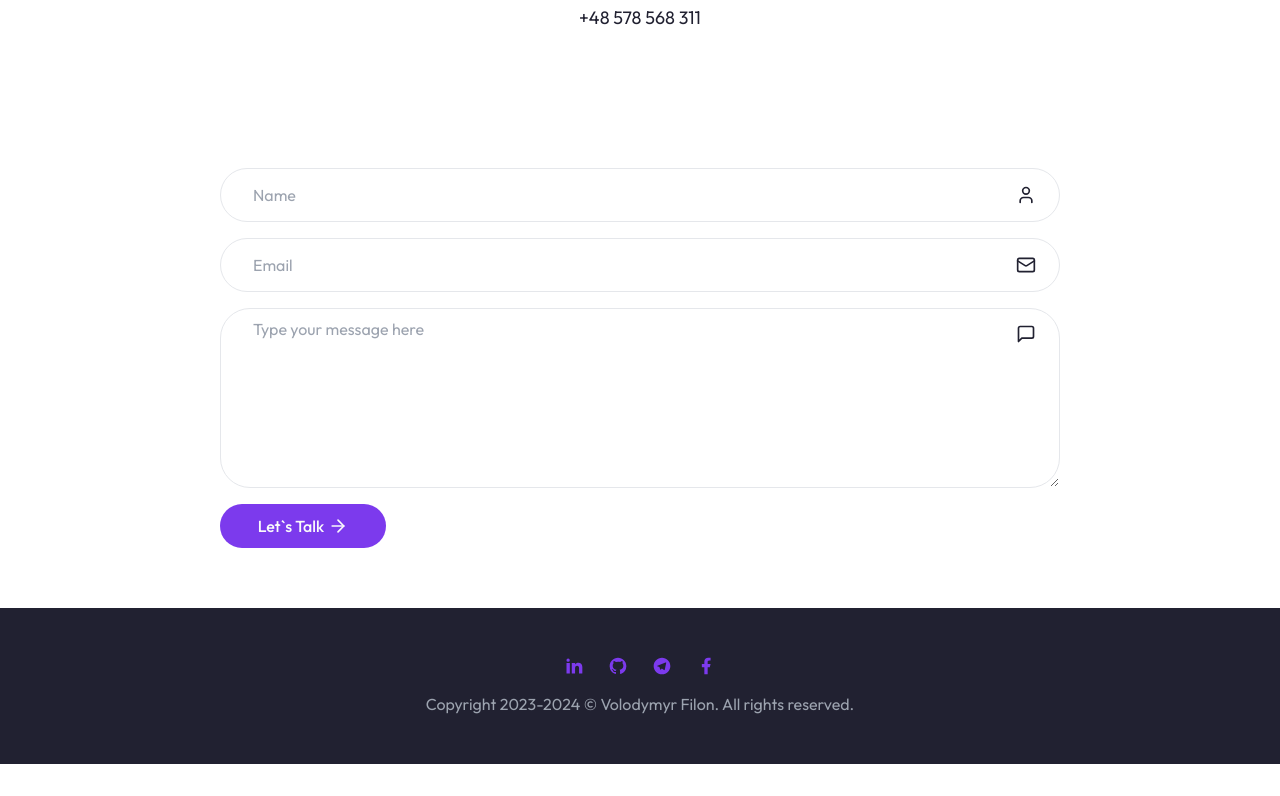
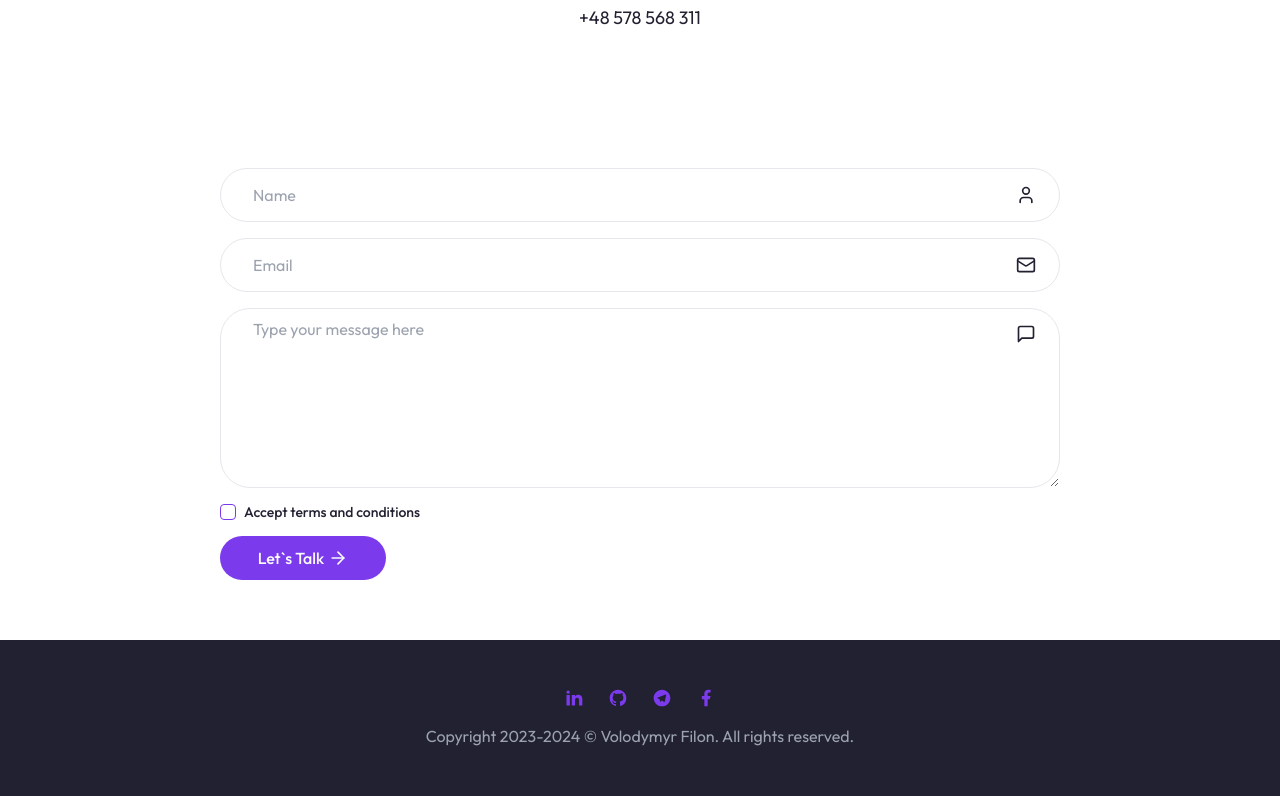
Before and after one commit to volodymyrfilon/portfolio-website, a Next.js app: page /contact in a window 1280 px wide. Shown: the part 604-1400 px from the top of the page. Before the commit the page ends 1368 px from the top, so only its background shows below. Built offline with nearby package versions, Linux system fonts and the light colour scheme.

Commit message:
feat: form checkbox

```diff
--- a/components/Form.jsx
+++ b/components/Form.jsx
@@ -3,6 +3,7 @@
 
 import { ArrowRightIcon, MailIcon, MessageSquare, User } from 'lucide-react'
 import { Button } from './ui/button'
+import { Checkbox } from './ui/checkbox'
 import { Input } from './ui/input'
 import { Textarea } from './ui/textarea'
 
@@ -81,10 +82,26 @@
 				/>
 				<MessageSquare className='absolute top-4 right-6' size={20} />
 			</div>
-			<Button className='flex items-center gap-x-1 max-w-[166px]'>
-				Let`s Talk
-				<ArrowRightIcon size={20} />
-			</Button>
+			{/* checkbox and button */}
+			<div className='flex flex-col justify-between gap-y-4 xl:flex-row'>
+				{/* checkbox */}
+				<div className='flex items-center space-x-2'>
+					<Checkbox id='terms' required />
+					<label
+						htmlFor='terms'
+						className='text-sm font-medium leading-none peer-disabled:cursor-not-allowed peer-disabled:opacity-70'
+					>
+						Accept terms and conditions
+					</label>
+				</div>
+				{/* buton */}
+				<Button className='flex items-center gap-x-1 max-w-[166px]'>
+					Let`s Talk
+					<ArrowRightIcon size={20} />
+				</Button>
+				{/* errors */}
+			</div>
+
 			{error && <p className='text-red-500'>Error</p>}
 			{success && <p className='text-green-500'>Success</p>}
 		</form>
--- /dev/null
+++ b/components/ui/checkbox.jsx
@@ -0,0 +1,27 @@
+'use client'
+
+import * as CheckboxPrimitive from '@radix-ui/react-checkbox'
+import { Check } from 'lucide-react'
+import * as React from 'react'
+
+import { cn } from '@/lib/utils'
+
+const Checkbox = React.forwardRef(({ className, ...props }, ref) => (
+	<CheckboxPrimitive.Root
+		ref={ref}
+		className={cn(
+			'peer h-4 w-4 shrink-0 rounded-sm border border-primary ring-offset-background focus-visible:outline-none focus-visible:ring-2 focus-visible:ring-ring focus-visible:ring-offset-2 disabled:cursor-not-allowed disabled:opacity-50 data-[state=checked]:bg-primary data-[state=checked]:text-primary-foreground',
+			className
+		)}
+		{...props}
+	>
+		<CheckboxPrimitive.Indicator
+			className={cn('flex items-center justify-center text-current')}
+		>
+			<Check className='h-4 w-4' />
+		</CheckboxPrimitive.Indicator>
+	</CheckboxPrimitive.Root>
+))
+Checkbox.displayName = CheckboxPrimitive.Root.displayName
+
+export { Checkbox }
--- a/package.json
+++ b/package.json
@@ -11,6 +11,7 @@
 	"dependencies": {
 		"@emailjs/browser": "^3.11.0",
 		"@hookform/resolvers": "^3.3.2",
+		"@radix-ui/react-checkbox": "^1.0.4",
 		"@radix-ui/react-dialog": "^1.0.5",
 		"@radix-ui/react-icons": "^1.3.0",
 		"@radix-ui/react-label": "^2.0.2",
```
Also changed, not shown: 1 other file (tests, documents, lock files or other folders).
